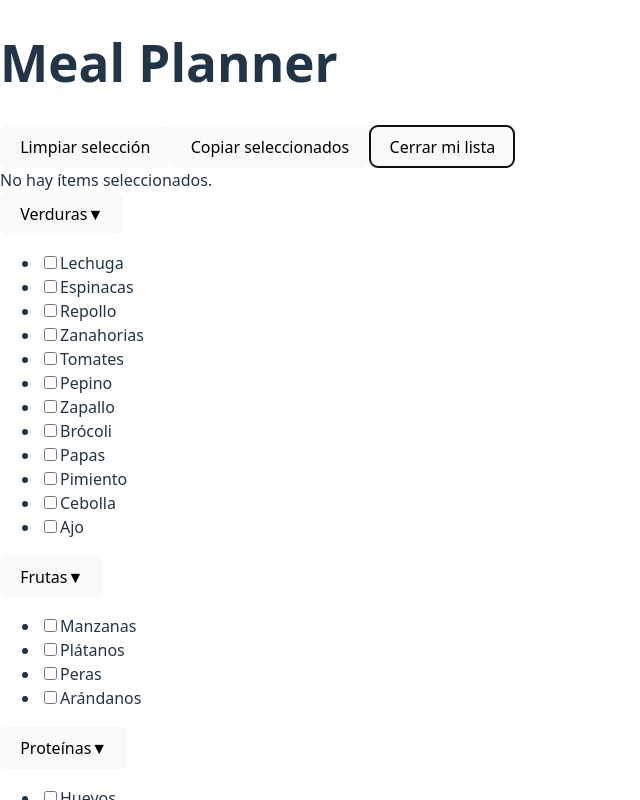
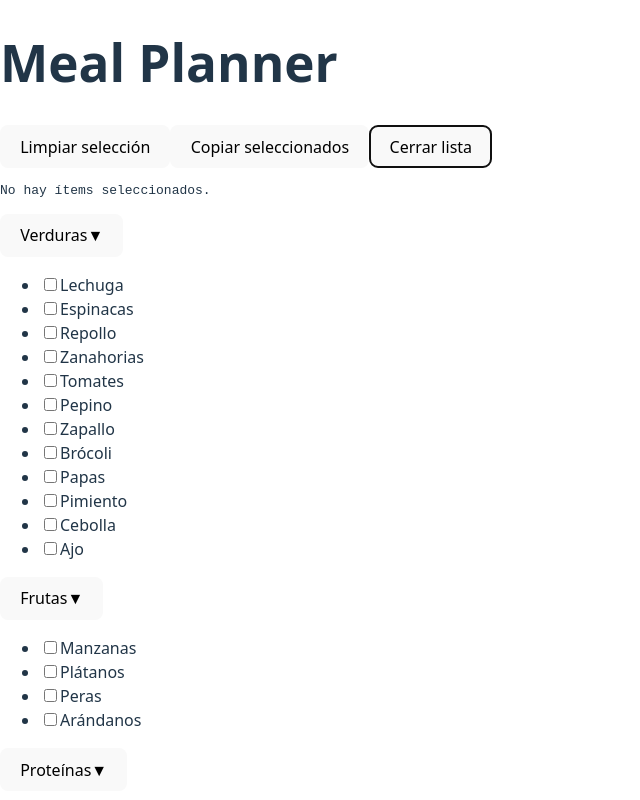
Before and after one commit to Metal-fred/meal-planner-react, a React (Vite) app: page / in a window 1280 px wide. Both pictures are taken after a click on the button "Mi lista". Shown: the top 800 px of the page, without its empty margins (0-640 px from the left). Built offline with nearby package versions, Linux system fonts and the light colour scheme.

Commit message:
UI centrada, tema auto, acordeones, Mi lista

```diff
--- a/src/MealPlannerApp.jsx
+++ b/src/MealPlannerApp.jsx
@@ -1,7 +1,15 @@
 import { useState, useEffect } from "react";
 
+/**
+ * Meal‑Planner (versión completa)
+ * - Responsive (centro en desktop, 100 % en móvil)
+ * - Tema claro/oscuro automático (prefers‑color‑scheme)
+ * - Acordeones por categoría
+ * - Recordatorio de ítems seleccionados (localStorage)
+ * - Botones: Limpiar, Copiar seleccionados y "Mi lista" (con texto listo para pegar)
+ */
 export default function MealPlannerApp() {
-  /* ---------- Datos ---------- */
+  /* ------------------------ Datos ------------------------ */
   const shopping = {
     Verduras: [
       "Lechuga","Espinacas","Repollo","Zanahorias","Tomates","Pepino","Zapallo","Brócoli","Papas","Pimiento","Cebolla","Ajo",
@@ -18,29 +26,28 @@ export default function MealPlannerApp() {
   };
   const categorias = Object.keys(shopping);
 
-  /* ---------- Estado ---------- */
-  const [checked, setChecked] = useState({});
-  const [expanded, setExpanded] = useState({});
-  const [showList, setShowList] = useState(false);
-
-  /* ---------- Persistencia ---------- */
+  /* ------------------ Estado / Persistencia ------------------ */
+  const [checked,   setChecked]   = useState({});
+  const [expanded,  setExpanded]  = useState({});
+  const [showList,  setShowList]  = useState(false);
   useEffect(() => {
     try {
       setChecked(JSON.parse(localStorage.getItem("mp_checked") || "{}"));
       setExpanded(JSON.parse(localStorage.getItem("mp_expanded") || "{}"));
     } catch (_) {}
   }, []);
-  useEffect(() => localStorage.setItem("mp_checked", JSON.stringify(checked)), [checked]);
+  useEffect(() => localStorage.setItem("mp_checked", JSON.stringify(checked)),  [checked]);
   useEffect(() => localStorage.setItem("mp_expanded", JSON.stringify(expanded)), [expanded]);
 
-  /* ---------- Util ---------- */
-  const toggleCategory = (cat) => setExpanded((e) => ({ ...e, [cat]: !e[cat] }));
-  const clearSelection = () => setChecked({});
-  const copySelected = () => {
+  /* ------------------------ Utils ------------------------ */
+  const toggleCat   = (c)   => setExpanded((e) => ({ ...e, [c]: !e[c] }));
+  const toggleItem  = (i)   => setChecked ((c) => ({ ...c, [i]: !c[i] }));
+  const clearAll    = ()    => setChecked({});
+  const copySel     = ()    => {
     const txt = categorias
-      .map((cat) => {
-        const items = shopping[cat].filter((i) => checked[i]);
-        return items.length ? `${cat}:\n- ${items.join("\n- ")}` : null;
+      .map((c) => {
+        const items = shopping[c].filter((i) => checked[i]);
+        return items.length ? `${c}:\n- ${items.join("\n- ")}` : null;
       })
       .filter(Boolean)
       .join("\n\n");
@@ -49,64 +56,82 @@ export default function MealPlannerApp() {
     alert("¡Seleccionados copiados!");
   };
 
-  /* ---------- UI ---------- */
+  /* ------------------------ UI ------------------------ */
   return (
-    <main className="min-h-screen bg-gray-50 dark:bg-gray-900 px-4 pb-10 flex justify-center">
-      {/* contenedor centrado */}
-      <div className="max-w-xl sm:max-w-2xl mx-auto w-full">
+    <main className="min-h-screen bg-gray-50 dark:bg-gray-900 p-6 flex justify-center">
+      <div className="w-full max-w-xl sm:max-w-2xl mx-auto">
         {/* Título */}
-        <h1 className="text-4xl sm:text-5xl font-extrabold mt-6 mb-6 text-center">Meal Planner</h1>
+        <h1 className="text-4xl font-extrabold mb-8 text-center">Meal Planner</h1>
 
         {/* Barra de acciones */}
-        <div className="flex flex-wrap justify-center gap-3 mb-6">
-          <button onClick={clearSelection} className="action-btn border-indigo-500 text-indigo-600 dark:text-indigo-300">Limpiar selección</button>
-          <button onClick={copySelected} className="action-btn border-pink-500 text-pink-600 dark:text-pink-300">Copiar seleccionados</button>
-          <button onClick={() => setShowList((s) => !s)} className="action-btn border-emerald-500 text-emerald-600 dark:text-emerald-300">{showList ? "Cerrar mi lista" : "Mi lista"}</button>
+        <div className="flex flex-wrap justify-center gap-3 mb-8">
+          <ActionButton onClick={clearAll}       color="indigo">Limpiar selección</ActionButton>
+          <ActionButton onClick={copySel}        color="emerald">Copiar seleccionados</ActionButton>
+          <ActionButton onClick={() => setShowList((s) => !s)} color="pink">
+            {showList ? "Cerrar lista" : "Mi lista"}
+          </ActionButton>
         </div>
 
-        {/* Mi lista */}
+        {/* Panel "Mi lista" */}
         {showList && (
-          <div className="mb-6 p-4 bg-white dark:bg-gray-800 rounded-md shadow-sm border border-gray-200 dark:border-gray-700 whitespace-pre-wrap text-sm">
+          <pre className="whitespace-pre-wrap mb-8 p-4 rounded-lg bg-white dark:bg-gray-800 border border-gray-200 dark:border-gray-700 text-sm overflow-auto">
             {categorias
-              .map((cat) => {
-                const items = shopping[cat].filter((i) => checked[i]);
-                return items.length ? `${cat}:\n- ${items.join("\n- ")}` : null;
+              .map((c) => {
+                const items = shopping[c].filter((i) => checked[i]);
+                return items.length ? `${c}:\n- ${items.join("\n- ")}` : null;
               })
               .filter(Boolean)
               .join("\n\n") || "No hay ítems seleccionados."}
-          </div>
+          </pre>
         )}
 
         {/* Categorías */}
-        <div className="space-y-3">
+        <div className="space-y-4">
           {categorias.map((cat) => (
-            <div key={cat}>
-              <button onClick={() => toggleCategory(cat)} className="w-full flex justify-between items-center bg-gray-100 dark:bg-gray-800 hover:bg-gray-200 dark:hover:bg-gray-700 px-4 py-2 rounded-md shadow-sm font-semibold">
+            <section key={cat}>
+              <button
+                className="w-full flex justify-between items-center bg-gray-100 dark:bg-gray-800 px-4 py-2 rounded-lg shadow hover:bg-gray-200 dark:hover:bg-gray-700 transition font-medium"
+                onClick={() => toggleCat(cat)}
+              >
                 <span>{cat}</span>
-                <span className={`transform transition-transform ${expanded[cat] ? "rotate-180" : "rotate-0"}`}>▼</span>
+                <span className={`transition-transform ${expanded[cat] ? "rotate-180" : "rotate-0"}`}>▼</span>
               </button>
-              <div className={`transition-all duration-300 ease-in-out overflow-hidden ${expanded[cat] ? "opacity-100 max-h-96" : "opacity-0 max-h-0"}`}>
-                <ul className="list-none grid grid-cols-2 md:grid-cols-3 gap-x-4 gap-y-1 mt-2 px-4 text-sm">
+
+              <div
+                className={`overflow-hidden transition-all duration-300 ease-in-out ${
+                  expanded[cat] ? "max-h-96 opacity-100" : "max-h-0 opacity-0"
+                }`}
+              >
+                <ul className="grid grid-cols-2 sm:grid-cols-3 gap-y-1 gap-x-4 mt-3 px-4 text-sm">
                   {shopping[cat].map((item) => (
                     <li key={item}>
-                      <label className="inline-flex items-center gap-1 select-none">
-                        <input type="checkbox" className="rounded text-indigo-600 focus:ring-indigo-500" checked={!!checked[item]} onChange={() => setChecked((c) => ({ ...c, [item]: !c[item] }))} />
+                      <label className="inline-flex items-center gap-2">
+                        <input
+                          type="checkbox"
+                          className="rounded text-indigo-600 focus:ring-indigo-500"
+                          checked={!!checked[item]}
+                          onChange={() => toggleItem(item)}
+                        />
                         <span className={checked[item] ? "line-through text-gray-400 dark:text-gray-500" : ""}>{item}</span>
                       </label>
                     </li>
                   ))}
                 </ul>
               </div>
-            </div>
+            </section>
           ))}
         </div>
       </div>
-
-      <style jsx>{`
-        .action-btn {
-          @apply bg-white dark:bg-gray-800 border px-4 py-1.5 rounded-md shadow-sm hover:bg-gray-100 dark:hover:bg-gray-700 text-sm font-medium transition;
-        }
-      `}</style>
     </main>
   );
 }
+
+/* ---------- Botón reutilizable ---------- */
+function ActionButton({ children, onClick, color }) {
+  const base = "border px-4 py-1.5 rounded-md shadow text-sm font-medium transition";
+  const light = `bg-white hover:bg-gray-100 border-${color}-500 text-${color}-600`;
+  const dark  = `dark:bg-gray-800 dark:hover:bg-gray-700 dark:text-${color}-300`;
+  return (
+    <button onClick={onClick} className={`${base} ${light} ${dark}`}>{children}</button>
+  );
+}
--- a/src/main.jsx
+++ b/src/main.jsx
@@ -1,10 +1,10 @@
-import React from 'react';
-import ReactDOM from 'react-dom/client';
-import App from './App.jsx';
-import './index.css';
+import React from "react";
+import ReactDOM from "react-dom/client";
+import MealPlannerApp from "./MealPlannerApp.jsx";
+import "./index.css";          // Tailwind / estilos base
 
-ReactDOM.createRoot(document.getElementById('root')).render(
+ReactDOM.createRoot(document.getElementById("root")).render(
   <React.StrictMode>
-    <App />
+    <MealPlannerApp />
   </React.StrictMode>
 );
```
